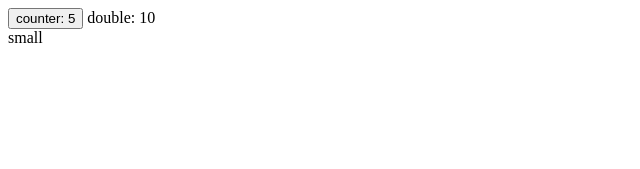
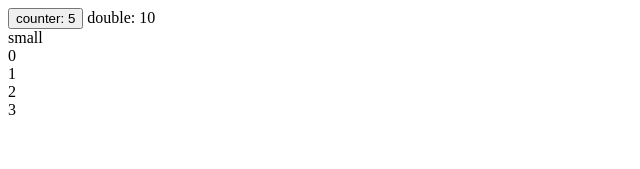
Before and after one commit to shtwangy/hard-svelte, a Svelte app: page / in a window 1280 px wide. Shown: the top 169 px of the page, without its empty margins (0-640 px from the left). Built offline with nearby package versions, Linux system fonts and the light colour scheme; the HTML template or start-up script is replaced by a standard one.

Commit message:
feat(src/App.svelte): try 'each'

```diff
--- a/src/App.svelte
+++ b/src/App.svelte
@@ -8,6 +8,8 @@
     }
 
   const value = Math.random();
+
+  const items = [0, 1, 2, 3];
 </script>
 
 <button on:click={onClick}>counter: {counter}</button>
@@ -16,3 +18,7 @@
 <div>
 {#if value > 0.5}big{:else}small{/if}
 </div>
+
+{#each items as item}
+  <div>{item}</div>
+{/each}
```
